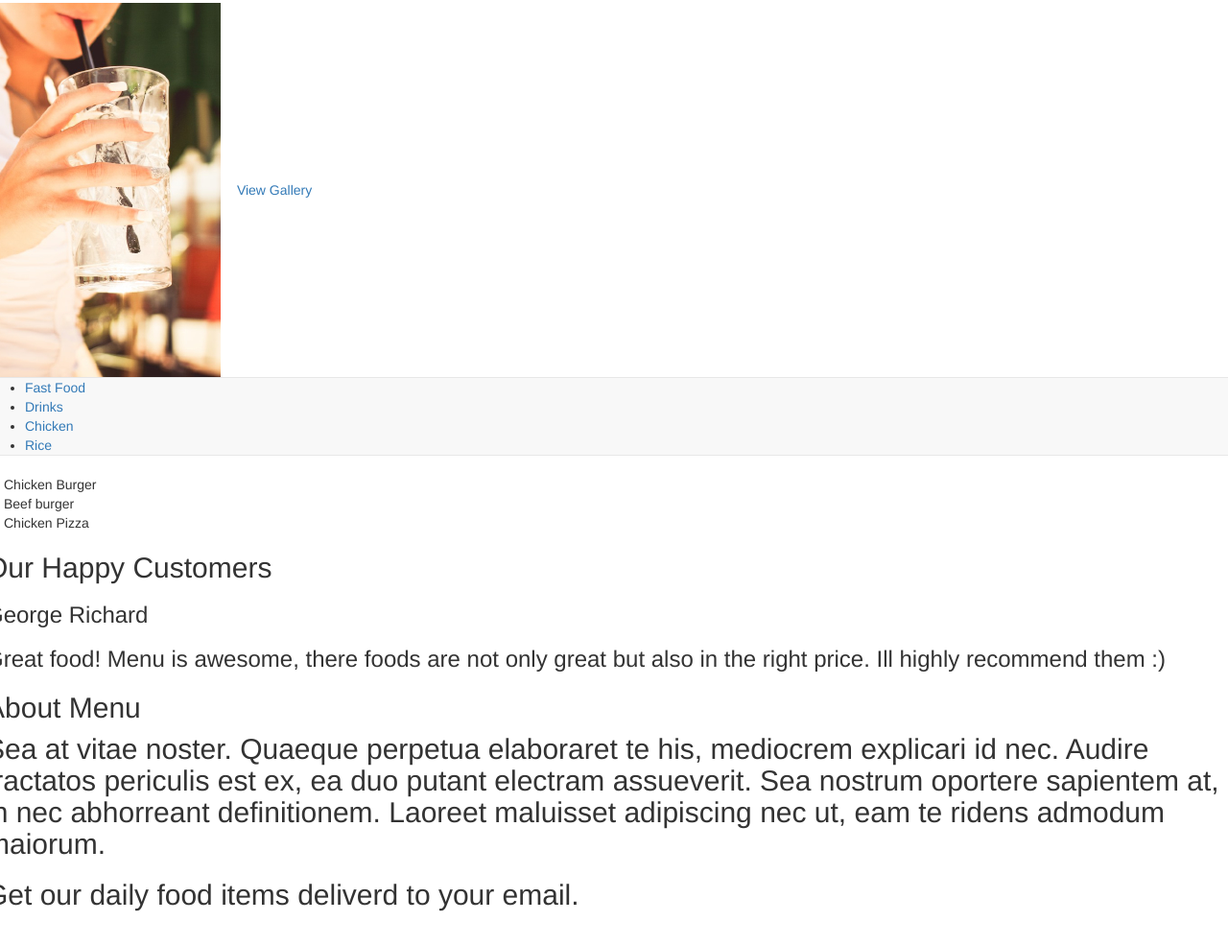
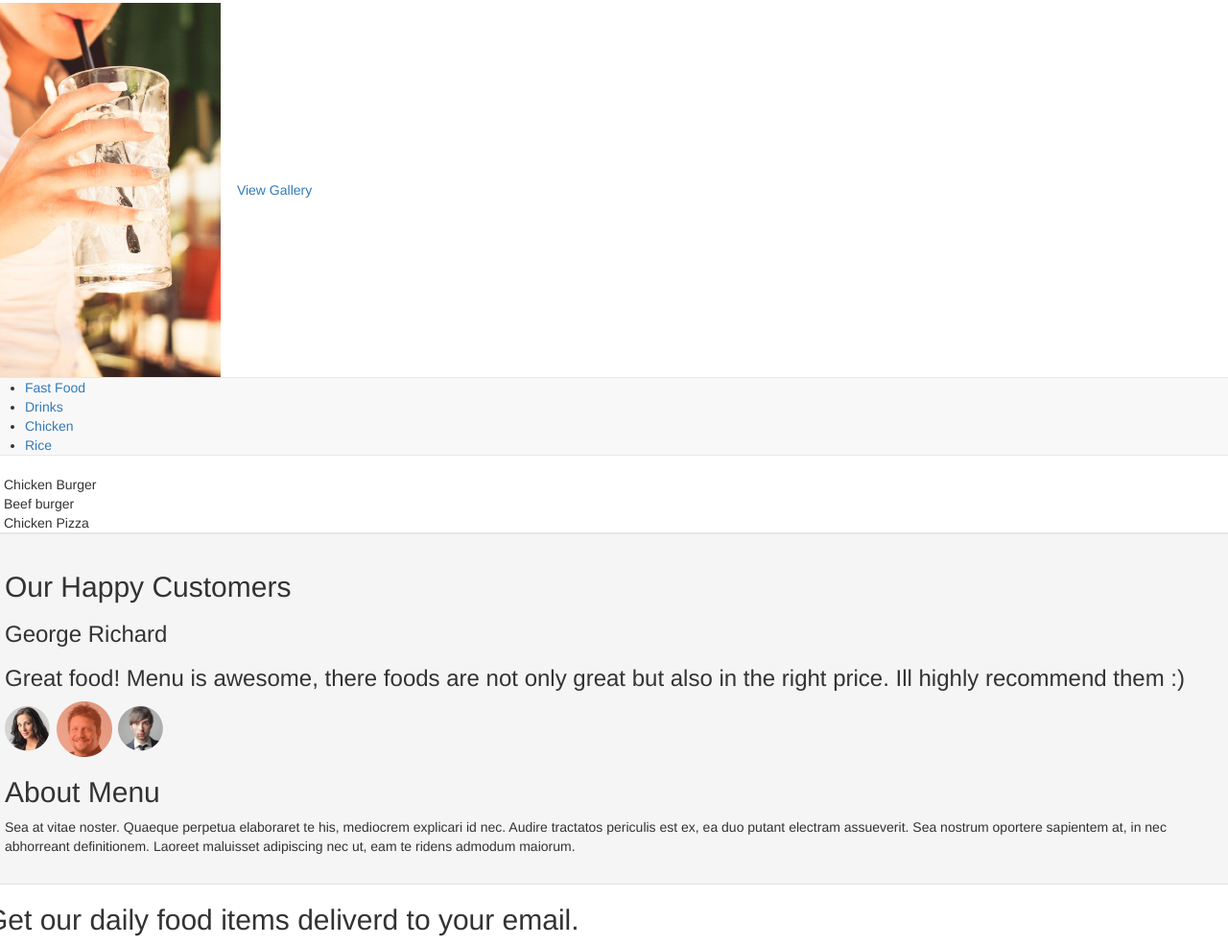
Before and after one commit to StevenNdegwa/Anitaskitchen, a plain HTML site: page index.html in a window 1280 px wide. Shown: the part 1236-2221 px from the top of the page at 96% size. Before the commit the page ends 2195 px from the top, so only its background shows below. Drawn offline with nearby package versions, Linux system fonts and the light colour scheme.

Commit message:
added icons

```diff
--- a/index.html
+++ b/index.html
@@ -56,11 +56,17 @@
           <li>Beef burger</li>
           <li>Chicken Pizza</li>
         </ul>
+        <div class="well">
           <h2>Our Happy Customers</h2>
             <h3>George Richard<h3>
             <p>Great food! Menu is awesome, there foods are not only great but also in the right price. Ill highly recommend them :)</p>
-            <h2>About Menu</p>
+            <img src="img/customers/p1.png">
+            <img src="img/customers/p2.png">
+            <img src="img/customers/p3.png">
+            <h2>About Menu</h2>
               <p>Sea at vitae noster. Quaeque perpetua elaboraret te his, mediocrem explicari id nec. Audire tractatos periculis est ex, ea duo putant electram assueverit. Sea nostrum oportere sapientem at, in nec abhorreant definitionem. Laoreet maluisset adipiscing nec ut, eam te ridens admodum maiorum.</p>
+            </div>
+
 
               <h2>Get our daily food items deliverd to your email.</h2>
             </div>
```
